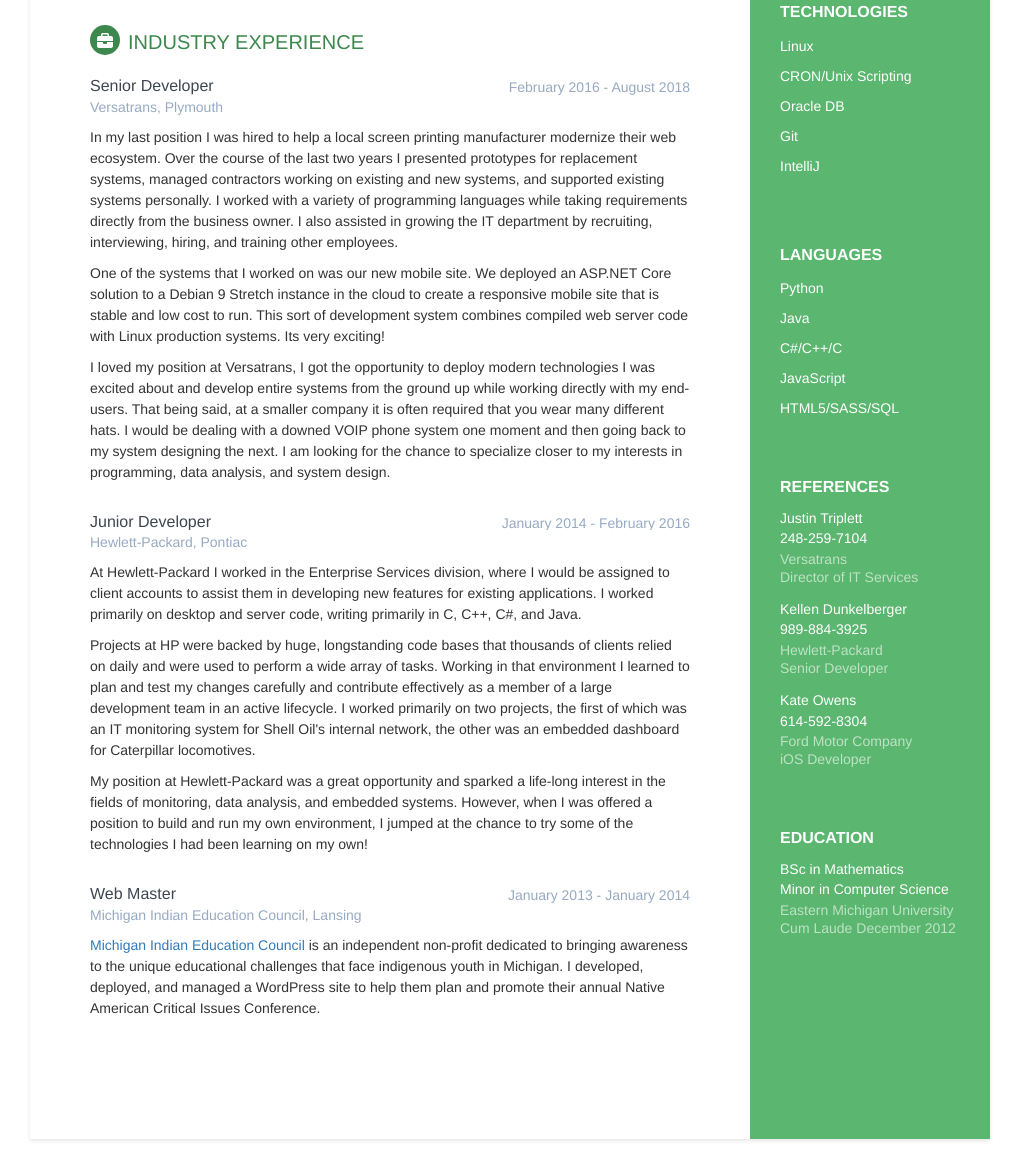
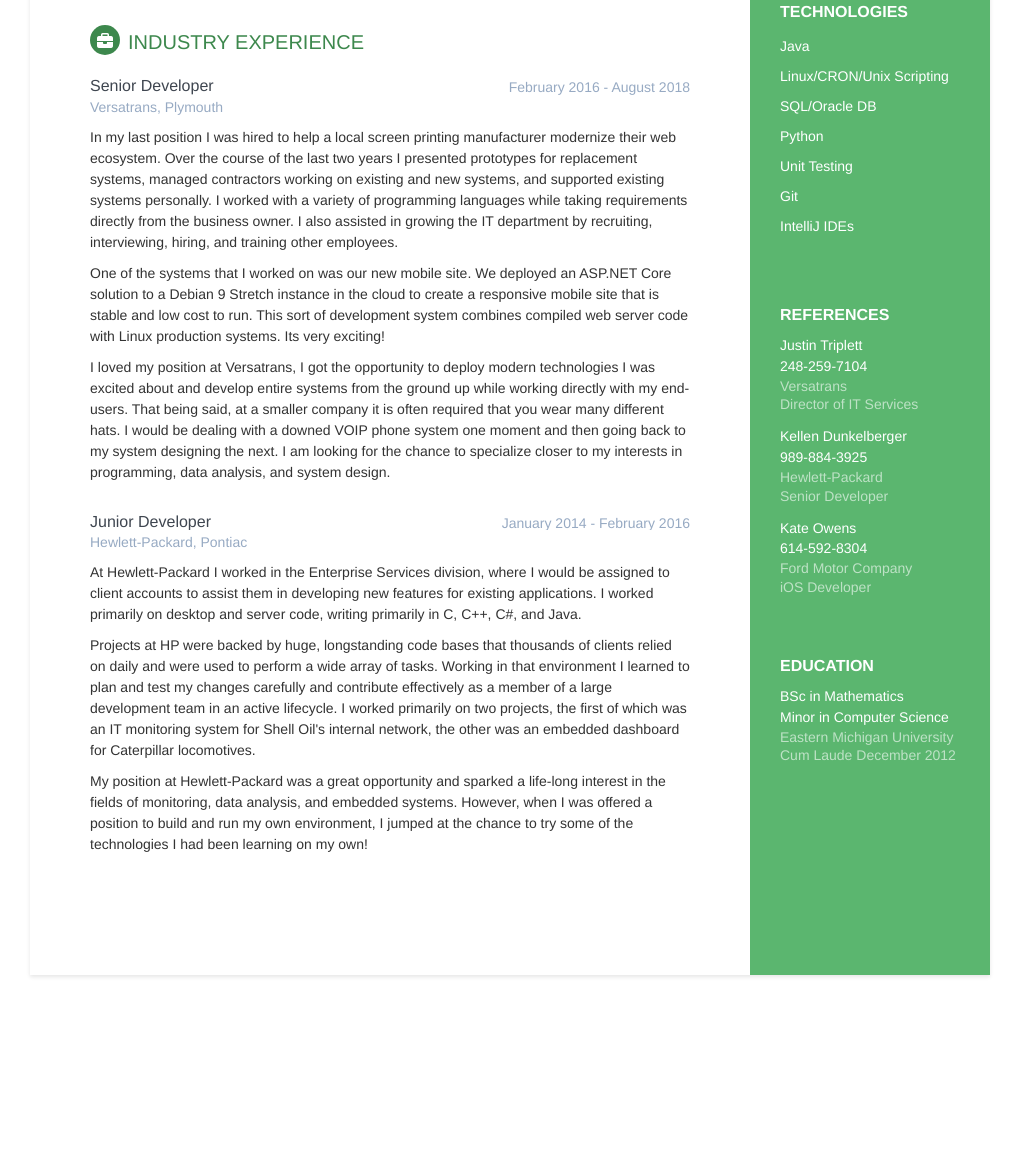
Before and after one commit to DanielKota/DanielKota.github.io, a plain HTML site: page index.html in a window 1280 px wide. Shown: the part 451-1620 px from the top of the page, without its empty margins (130-1151 px from the left). After the commit the page ends 1456 px from the top, so only its background shows below. Drawn offline with nearby package versions, Linux system fonts and the light colour scheme.

Commit message:
trimming resume to fit on one page

```diff
--- a/index.html
+++ b/index.html
@@ -56,22 +56,13 @@
     <div class="tool-container container-block">
       <h2 class="container-block-title">Technologies</h2>
       <ul class="list-unstyled interests-list">
-        <li>Linux</li>
-        <li>CRON/Unix Scripting</li>
-        <li>Oracle DB</li>
+        <li>Java</li>
+        <li>Linux/CRON/Unix Scripting</li>
+        <li>SQL/Oracle DB</li>
+        <li>Python</li>
+        <li>Unit Testing<li>
         <li>Git</li>
-        <li>IntelliJ<li>
-      </ul>
-    </div>
-
-    <div class="language-container container-block">
-      <h2 class="container-block-title">Languages</h2>
-      <ul class="list-unstyled interests-list">
-        <li>Python</li>
-        <li>Java</li>
-        <li>C#/C++/C</li>
-        <li>JavaScript</li>
-        <li>HTML5/SASS/SQL</li>
+        <li>IntelliJ IDEs<li>
       </ul>
     </div>
 
@@ -216,25 +207,6 @@
       </div>
     </div>
 
-    <div class="item">
-      <div class="meta">
-        <div class="upper-row">
-          <h3 class="job-title">Web Master</h3>
-          <div class="time">January 2013 - January 2014</div>
-        </div>
-        <div class="company">Michigan Indian Education Council, Lansing</div>
-      </div>
-      <div class="details">
-        <p>
-          <a href="http://www.miec.org">Michigan Indian Education Council</a> is
-          an independent non-profit dedicated to bringing awareness to the
-          unique educational challenges that face indigenous youth in Michigan.
-          I developed, deployed, and managed a WordPress site to help them plan
-          and promote their annual Native American Critical Issues Conference.
-        </p>
-      </div>
-    </div>
-
   </section>
   </div>
 </div>
```
